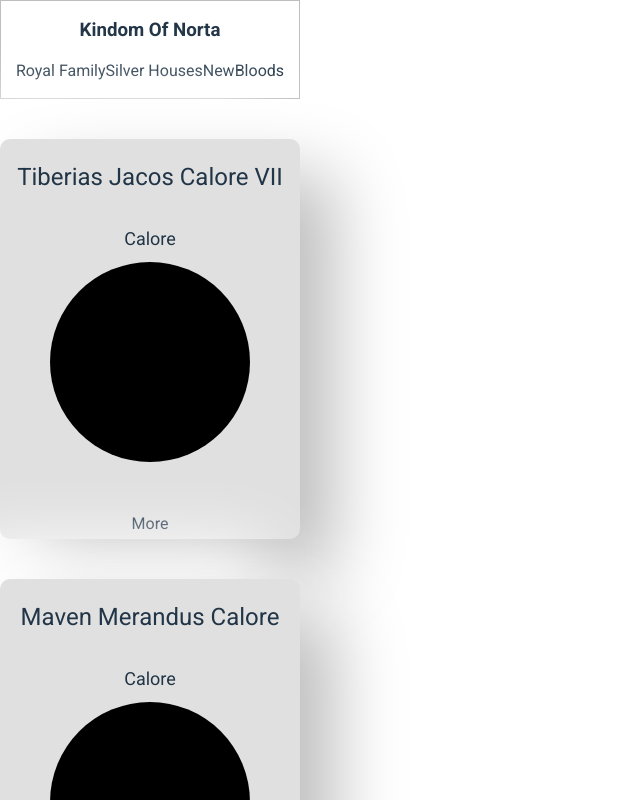
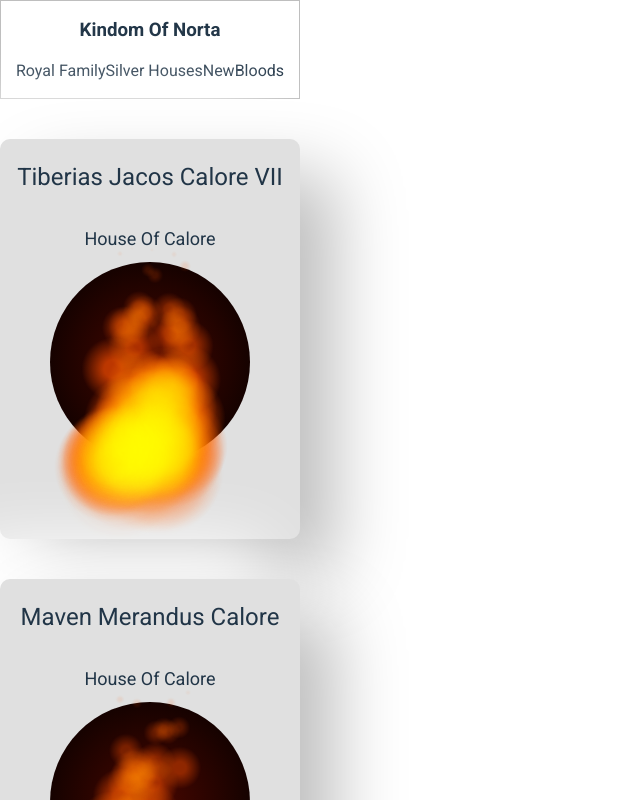
Before and after one commit to IlanVeras/red-queen-app, a React (Vite) app: page / in a window 1280 px wide. Shown: the top 800 px of the page, without its empty margins (0-640 px from the left). Built offline with nearby package versions, Linux system fonts and the light colour scheme.

Commit message:
Animações de fogo

```diff
--- /dev/null
+++ b/src/Components/Animations/FireAnimation/FireAnimation.css
@@ -0,0 +1,38 @@
+/* Adapte seu CSS aqui */
+.fire {
+    font-size: 24px;
+    filter: blur(0.02em);
+    -webkit-filter: blur(0.02em);
+    margin: 3em auto 0 auto;
+    position: relative;
+    width: 10em;
+    height: 12em;
+
+    /* background-color: red; */
+  }
+
+  .particle {
+    animation: rise 1s ease-in infinite;
+    background-image: radial-gradient(rgb(255, 80, 0) 20%, rgba(255, 80, 0, 0) 70%);
+    border-radius: 50%;
+    mix-blend-mode: screen;
+    opacity: 0;
+    position: absolute;
+    bottom: 0;
+    width: 5em;
+    height: 5em;
+  }
+
+  @keyframes rise {
+    from {
+      opacity: 0;
+      transform: translateY(0) scale(1);
+    }
+    25% {
+      opacity: 1;
+    }
+    to {
+      opacity: 0;
+      transform: translateY(-10em) scale(0);
+    }
+  }
--- /dev/null
+++ b/src/Components/Animations/FireAnimation/FireAnimation.jsx
@@ -0,0 +1,16 @@
+import React from 'react';
+import './FireAnimation.css'; // Onde você coloca o CSS
+
+const FireAnimation = () => {
+  const parts = Array.from({ length: 50 }, (_, i) => i + 1);
+
+  return (
+    <div className="fire">
+      {parts.map((p) => (
+        <div key={p} className="particle" style={{ animationDelay: `${1 * Math.random()}s`, left: `calc((100% - 5em) * ${(p - 1) / 50})` }}></div>
+      ))}
+    </div>
+  );
+};
+
+export default FireAnimation;
--- a/src/Components/Bubbles/Bubbles.css
+++ b/src/Components/Bubbles/Bubbles.css
@@ -6,7 +6,7 @@
     border-radius: 100%;
     background: radial-gradient(circle, #4a0700, #000); /* Gradiente escuro no centro para preto nas bordas */
     align-items: center;
-    position: absolute;
+    /* position: absolute; */
     top: 50px !important;
     inset: 0;
     justify-content: center;
--- a/src/Components/Bubbles/Bubbles.jsx
+++ b/src/Components/Bubbles/Bubbles.jsx
@@ -1,12 +1,14 @@
+import FireAnimation from "../Animations/FireAnimation/FireAnimation";
 import "./Bubbles.css"
 import React from "react";
 
 export default function Bubbles(){
     return(
         <div className="container-Bubble">
-            <div className="bg-shape1 bg-teal opacity-50 bg-blur"></div>
+            {/* <div className="bg-shape1 bg-teal opacity-50 bg-blur"></div>
             <div className="bg-shape2 bg-primary opacity-50 bg-blur"></div>
-            <div className="bg-shape3 bg-secondary opacity-50 bg-blur"></div>
+            <div className="bg-shape3 bg-secondary opacity-50 bg-blur"></div> */}
+            <FireAnimation></FireAnimation>
         </div>
     )
 }
--- a/src/Components/Card/Card.css
+++ b/src/Components/Card/Card.css
@@ -11,6 +11,7 @@
     background: #e0e0e0;
     box-shadow:  35px 35px 70px #bebebe,
              -35px -35px 70px #ffffff;
+    z-index: 2;
 }
 
 .name_person > p{
@@ -27,10 +28,10 @@
 }
 
 .container_img_house{
-    width: 200px;
+    /* width: 200px;
     height: 200px;
     border-radius: 100%;
-    background-color: black;
+    background-color: black; */
     margin: auto;
 }
 
--- a/src/Components/Card/Card.jsx
+++ b/src/Components/Card/Card.jsx
@@ -7,9 +7,8 @@ export default function Card(props){
                 <p>{props.personName}</p>
             </div>
             <div className="container_house">
-                <p>{props.houseName}</p>
-                <div className="container_img_house"></div>
-                    {/* <Bubbles></Bubbles> */}
+                <p>House Of {props.houseName}</p>
+                <Bubbles></Bubbles>
             </div>
             <div className="container_btn_Card">
                 <button className="btn_Card">More</button>
```
Also changed, not shown: src/App.jsx (+9 -0 lines).
